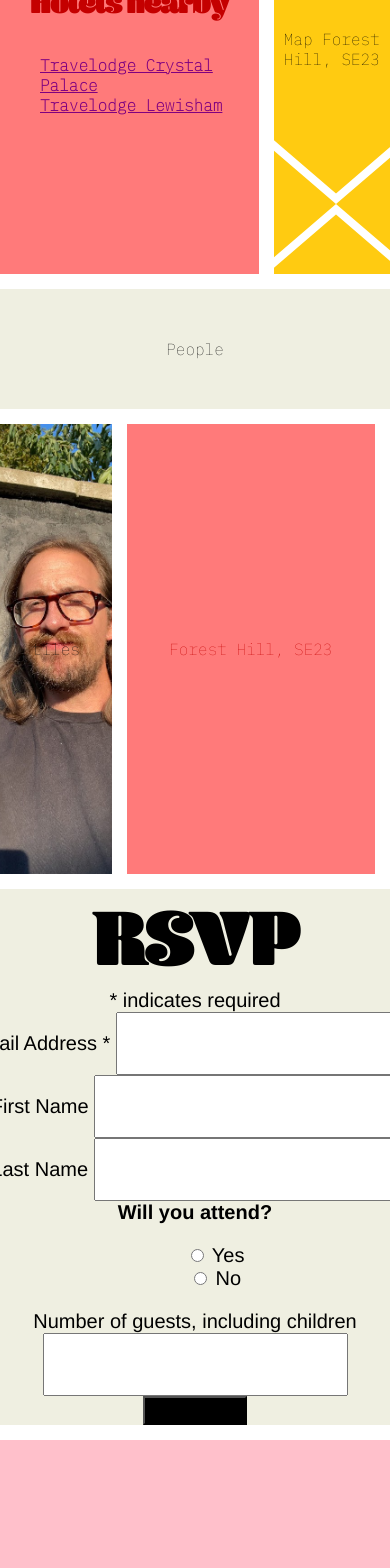
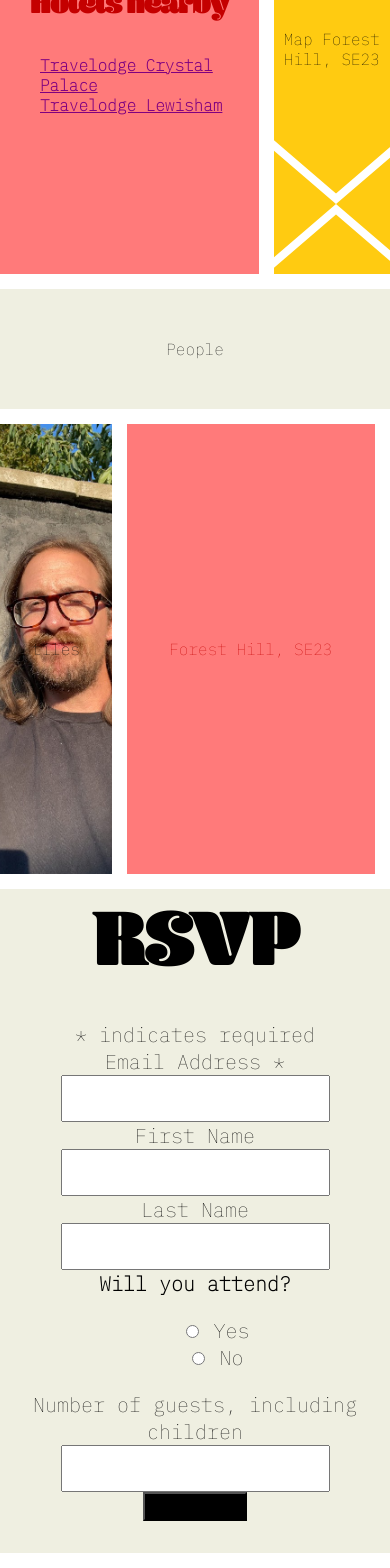
Before and after one commit to robcleaton/yellow-wedding, a Jekyll site: the page built from save-the-date.html, in a window 390 px wide. Shown: the part 2633-4201 px from the top of the page. Built offline with Jekyll 4.4.1, drawn with Linux system fonts in a browser that asks for light colours; comment, search, counter and statistics services are not loaded; before the commit the page ends 4073 px from its top, so only the background shows below that.

Commit message:
mobile form

```diff
--- a/_sass/_media.scss
+++ b/_sass/_media.scss
@@ -137,6 +137,15 @@ img {
   .strip {
     height: 460px;
   }
+
+  #mc_embed_signup {
+  }
+  #mc_embed_signup form {
+    margin: 32px !important;
+  }
+  #mc_embed_signup .mc-field-group input {
+    padding: 10px 0px !important;
+  }
 }
 
 // Tablet
--- a/_sass/styles.scss
+++ b/_sass/styles.scss
@@ -196,9 +196,17 @@ p {
   background: none !important;
   font-size: 20px !important;
 }
+#mc_embed_signup {
+  font-size: 20px !important;
+  width: 100% !important;
+  max-width: 600px;
+}
+#mc_embed_signup .indicates-required {
+  margin-right: 0px !important;
+}
 #mc_embed_signup .mc-field-group input {
   font-size: 20px;
-  padding: 18px !important;
+  padding: 8px 0px !important;
 }
 #mc_embed_signup .brandingLogo {
   display: none;
@@ -207,9 +215,15 @@ p {
   background-color: black !important;
   font-size: 20px !important;
 }
-#mc_embed_signup {
-  font-size: 20px !important;
-}
 #mc_embed_signup .size1of2 {
   width: 100% !important;
 }
+#mc_embed_signup .mc-field-group {
+  width: 100% !important;
+}
+#mc_embed_signup {
+  margin: 0px;
+}
+#mc_embed_signup form {
+  margin: 0px !important;
+}
--- a/save-the-date.html
+++ b/save-the-date.html
@@ -83,7 +83,7 @@ title: Yellow Wedding | Rob & Daisy 7.7.23
     <!-- Begin Mailchimp Signup Form -->
     <link href="//cdn-images.mailchimp.com/embedcode/classic-071822.css" rel="stylesheet" type="text/css">
     <style type="text/css">
-    	#mc_embed_signup{background:#fff; clear:left; font:14px Helvetica,Arial,sans-serif;  width:600px;}
+    	#mc_embed_signup{clear:left;}
     	/* Add your own Mailchimp form style overrides in your site stylesheet or in this style block.
     	   We recommend moving this block and the preceding CSS link to the HEAD of your HTML file. */
     </style>
```
